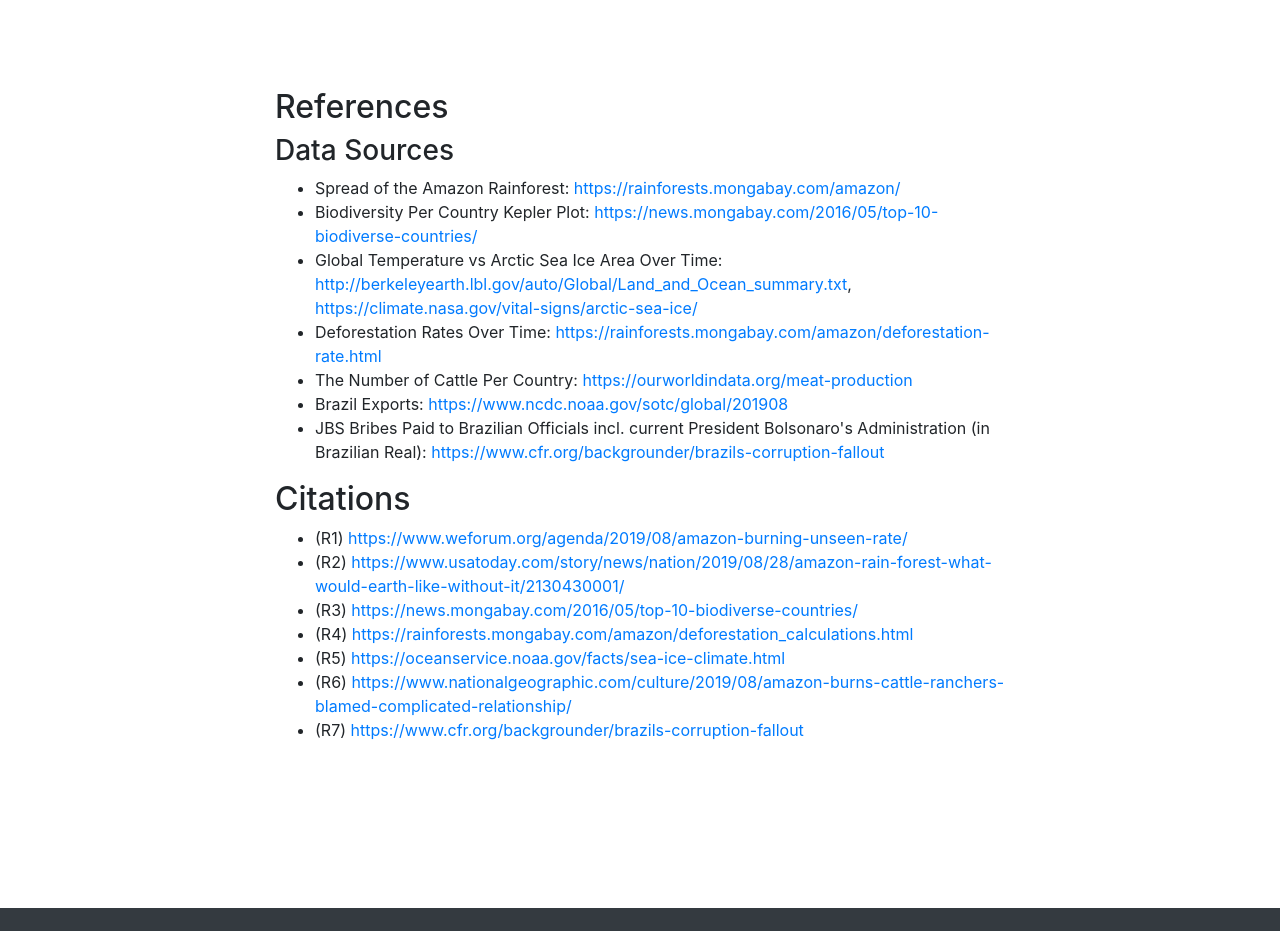
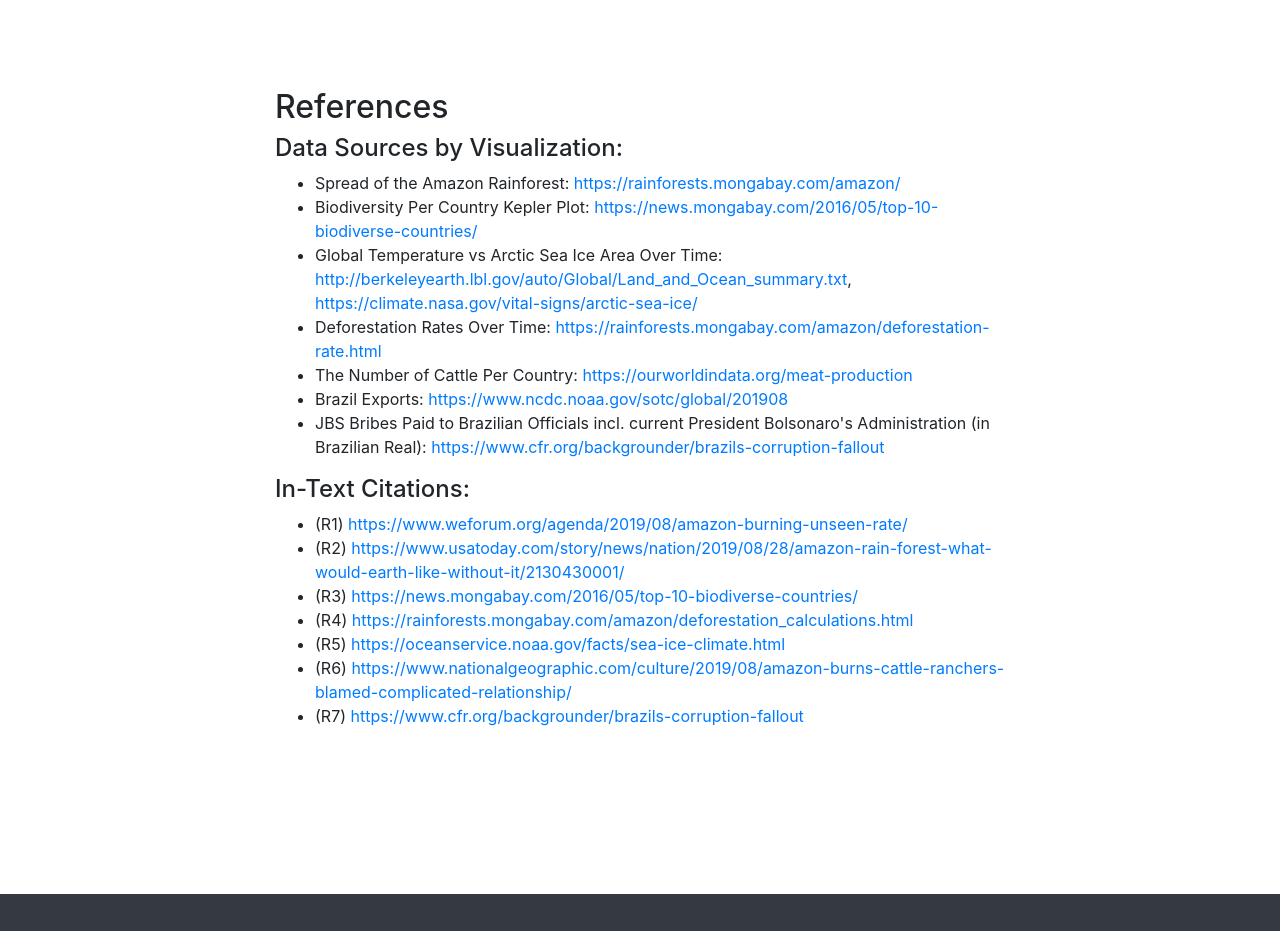
Before and after one commit to anaparravera/amazon-deforestation, a website with bundled scripts: page index.html in a window 1280 px wide. Shown: the part 5980-6911 px from the top of the page. Built offline with nearby package versions, Linux system fonts and the light colour scheme.

Commit message:
fixed fonts

```diff
--- a/index.html
+++ b/index.html
@@ -328,7 +328,7 @@
       <div class="row">
         <div class="col-lg-8 mx-auto">
           <h2>References</h2>
-          <h3>Data Sources</h3>
+          <h4>Data Sources by Visualization:</h4>
           <ul>
             <li>Spread of the Amazon Rainforest: <a href="https://rainforests.mongabay.com/amazon/">https://rainforests.mongabay.com/amazon/</a></li>
             <li>Biodiversity Per Country Kepler Plot: <a href="https://news.mongabay.com/2016/05/top-10-biodiverse-countries/">https://news.mongabay.com/2016/05/top-10-biodiverse-countries/</a></li>
@@ -338,7 +338,7 @@
             <li>Brazil Exports: <a href="https://www.ncdc.noaa.gov/sotc/global/201908">https://www.ncdc.noaa.gov/sotc/global/201908</a></li>
             <li>JBS Bribes Paid to Brazilian Officials incl. current President Bolsonaro's Administration (in Brazilian Real): <a href="https://www.cfr.org/backgrounder/brazils-corruption-fallout">https://www.cfr.org/backgrounder/brazils-corruption-fallout</a></li>
           </ul>
-          <h2>Citations</h2>
+          <h4>In-Text Citations:</h4>
           <ul>
             <li>(R1) <a href="https://www.weforum.org/agenda/2019/08/amazon-burning-unseen-rate/">https://www.weforum.org/agenda/2019/08/amazon-burning-unseen-rate/</a></li>
             <li>(R2) <a href="https://www.usatoday.com/story/news/nation/2019/08/28/amazon-rain-forest-what-would-earth-like-without-it/2130430001/">https://www.usatoday.com/story/news/nation/2019/08/28/amazon-rain-forest-what-would-earth-like-without-it/2130430001/</a></li>
```
